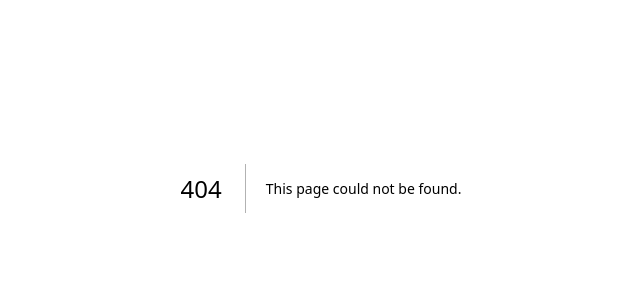
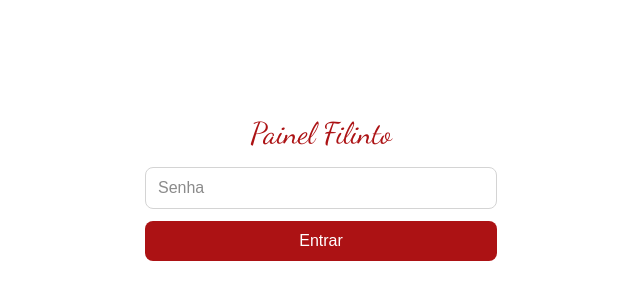
Before and after one commit to LuccasMadia/filinto-catalogo, a Next.js app in the folder catalogo/: page /admin/login in a window 1280 px wide. Before the commit this address had no page. Shown: the part 212-512 px from the top of the page, without its empty margins (319-959 px from the left). Built offline with nearby package versions, Linux system fonts and the light colour scheme.

Commit message:
feat: add password-protected admin session via proxy

```diff
--- /dev/null
+++ b/catalogo/app/admin/login/actions.ts
@@ -0,0 +1,37 @@
+"use server";
+
+import { cookies } from "next/headers";
+import { redirect } from "next/navigation";
+import { ADMIN_SESSION_COOKIE, isValidAdminPassword } from "@/lib/auth";
+
+export type LoginState = {
+  error?: string;
+};
+
+export async function login(
+  _prevState: LoginState,
+  formData: FormData
+): Promise<LoginState> {
+  const password = String(formData.get("password") ?? "");
+
+  if (!isValidAdminPassword(password)) {
+    return { error: "Senha incorreta." };
+  }
+
+  const cookieStore = await cookies();
+  cookieStore.set(ADMIN_SESSION_COOKIE, password, {
+    httpOnly: true,
+    secure: process.env.NODE_ENV === "production",
+    sameSite: "lax",
+    path: "/",
+    maxAge: 60 * 60 * 24 * 7,
+  });
+
+  redirect("/admin");
+}
+
+export async function logout(): Promise<void> {
+  const cookieStore = await cookies();
+  cookieStore.delete(ADMIN_SESSION_COOKIE);
+  redirect("/admin/login");
+}
--- /dev/null
+++ b/catalogo/app/admin/login/page.tsx
@@ -0,0 +1,35 @@
+"use client";
+
+import { useActionState } from "react";
+import { login, type LoginState } from "./actions";
+
+const initialState: LoginState = {};
+
+export default function LoginPage() {
+  const [state, formAction, pending] = useActionState(login, initialState);
+
+  return (
+    <main className="mx-auto flex min-h-screen max-w-sm flex-col justify-center gap-4 px-4">
+      <h1 className="text-center font-[family-name:var(--font-dancing-script)] text-3xl text-[#AC1214]">
+        Painel Filinto
+      </h1>
+      <form action={formAction} className="flex flex-col gap-3">
+        <input
+          type="password"
+          name="password"
+          required
+          placeholder="Senha"
+          className="rounded-lg border border-neutral-300 px-3 py-2"
+        />
+        {state?.error ? <p className="text-sm text-red-600">{state.error}</p> : null}
+        <button
+          type="submit"
+          disabled={pending}
+          className="rounded-lg bg-[#AC1214] px-3 py-2 font-medium text-white disabled:opacity-60"
+        >
+          Entrar
+        </button>
+      </form>
+    </main>
+  );
+}
--- /dev/null
+++ b/catalogo/lib/auth.ts
@@ -0,0 +1,6 @@
+export const ADMIN_SESSION_COOKIE = "admin_session";
+
+export function isValidAdminPassword(password: string): boolean {
+  const expected = process.env.ADMIN_PASSWORD;
+  return Boolean(expected) && password === expected;
+}
--- /dev/null
+++ b/catalogo/proxy.ts
@@ -0,0 +1,20 @@
+import { NextResponse } from "next/server";
+import type { NextRequest } from "next/server";
+import { ADMIN_SESSION_COOKIE, isValidAdminPassword } from "@/lib/auth";
+
+export function proxy(request: NextRequest) {
+  const { pathname } = request.nextUrl;
+
+  if (pathname === "/admin/login") {
+    return NextResponse.next();
+  }
+
+  const session = request.cookies.get(ADMIN_SESSION_COOKIE)?.value;
+  if (!session || !isValidAdminPassword(session)) {
+    return NextResponse.redirect(new URL("/admin/login", request.url));
+  }
+}
+
+export const config = {
+  matcher: "/admin/:path*",
+};
```
Also changed, not shown: 1 other file (tests, documents, lock files or other folders).
